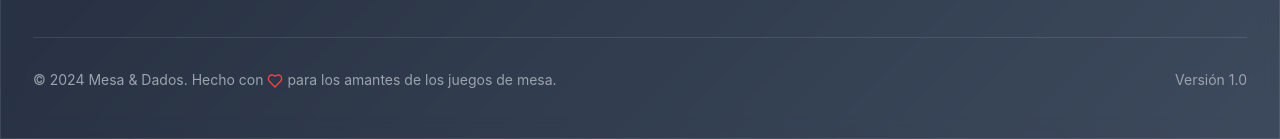
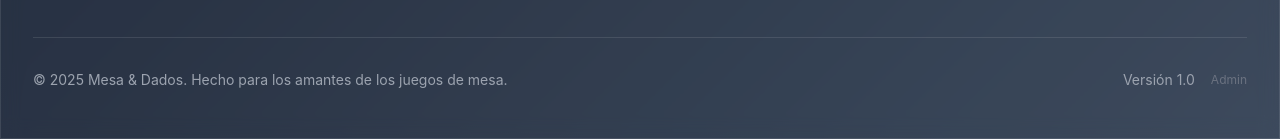
Before and after one commit to ntorrents/mesa-y-dados, a React (Vite) app: page /admin in a window 1280 px wide. Shown: the part 1154-1293 px from the top of the page. Built offline with nearby package versions, Linux system fonts and the light colour scheme.

Commit message:
Update Footer.jsx

```diff
--- a/src/components/Footer.jsx
+++ b/src/components/Footer.jsx
@@ -68,11 +68,16 @@ const Footer = () => {
 
 				<div className="border-t border-white/10 mt-8 pt-8 flex flex-col md:flex-row justify-between items-center">
 					<p className="text-gray-400 text-sm">
-						© 2024 Mesa & Dados. Hecho con{" "}
-						<Heart className="inline h-4 w-4 text-red-500" /> para los amantes
-						de los juegos de mesa.
+						© 2025 Mesa & Dados. Hecho para los amantes de los juegos de mesa.
 					</p>
-					<p className="text-gray-400 text-sm mt-2 md:mt-0">Versión 1.0</p>
+					<div className="flex items-center space-x-4 mt-2 md:mt-0">
+						<p className="text-gray-400 text-sm">Versión 1.0</p>
+						<Link
+							to="/admin"
+							className="text-gray-500 hover:text-gray-400 text-xs transition-colors">
+							Admin
+						</Link>
+					</div>
 				</div>
 			</div>
 		</footer>
```
